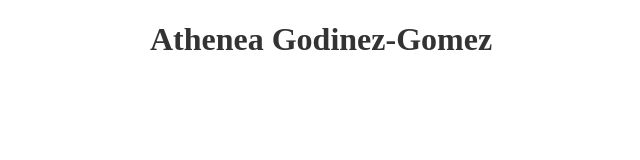
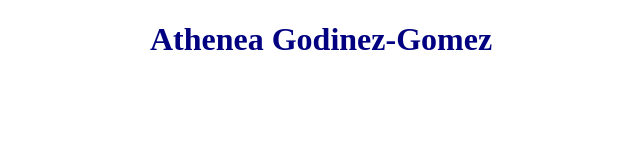
Before and after one commit to ggathenea23/ggathenea23.github.io, a plain HTML site: page index.html in a window 1280 px wide. Shown: the whole page, without its empty margins (319-959 px from the left). Drawn offline with Linux system fonts and the light colour scheme.

Commit message:
color changes

```diff
--- a/index.html
+++ b/index.html
@@ -8,9 +8,10 @@
         body {
             text-align: center;
             margin: 20px;
+            background-color: sagegreen;
         }
         h1 {
-            color: #333;
+            color: navy;
         }
     </style>
 </head>
```
